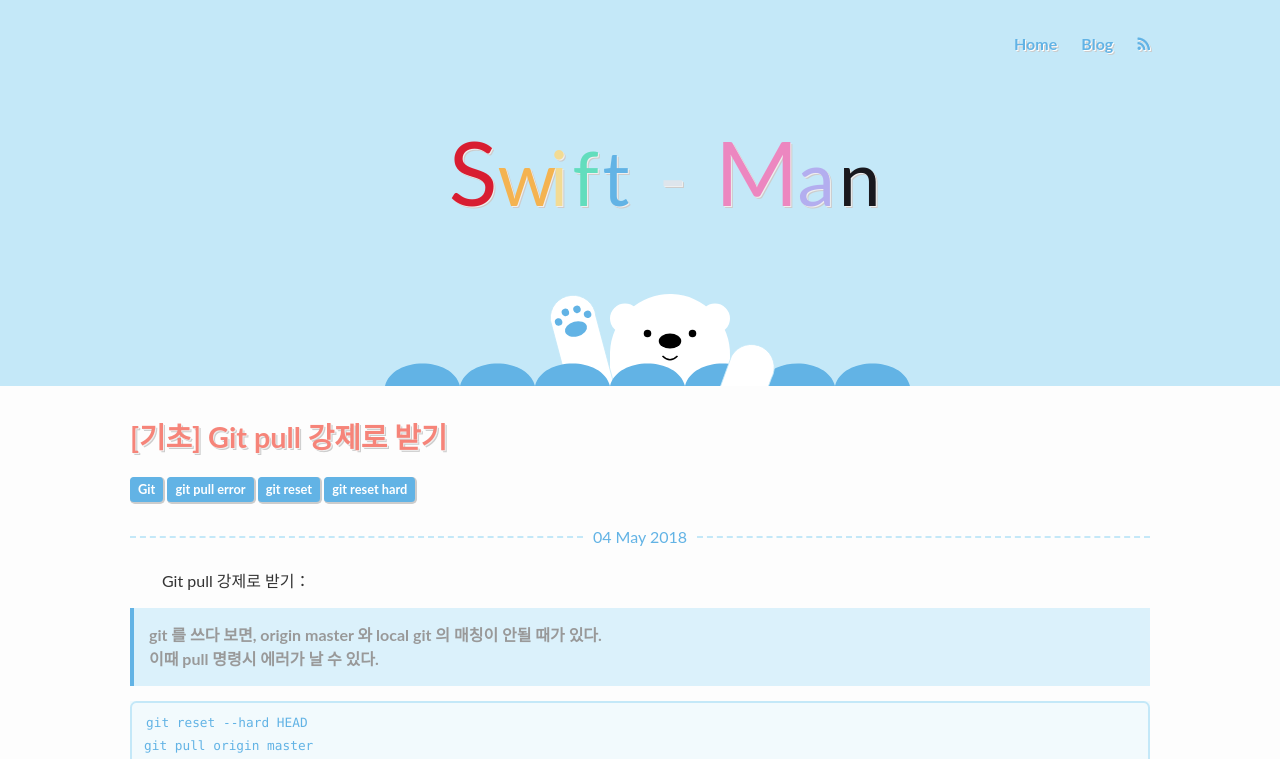
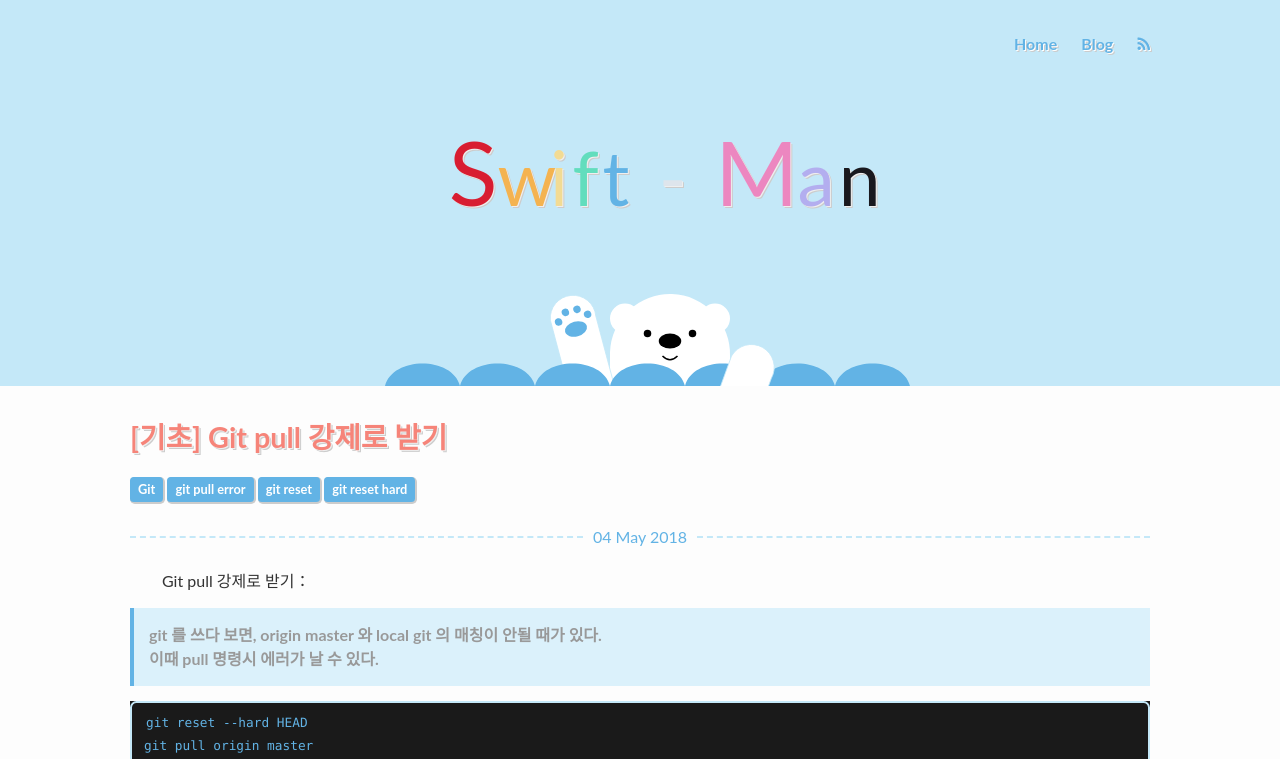
Before and after one commit to KimSeung-Jin/jiniopening.github.io, a Jekyll site: the page built from _posts/2018-05-04-git-reset-hard.md, in a window 1280 px wide. Shown: the top 759 px of the page. Built offline with Jekyll 4.4.1, drawn with Linux system fonts in a browser that asks for light colours; comment, search, counter and statistics services are not loaded.

Commit message:
Update _syntax-highlighting.scss

```diff
--- a/assets/_sass/_syntax-highlighting.scss
+++ b/assets/_sass/_syntax-highlighting.scss
@@ -6,7 +6,7 @@
 }
 
 .highlight {
-    background: lighten($light-blue,10%);
+    background: lighten(#000000,10%);
     //@extend %vertical-rhythm;
 
 	.c { color: #999988; font-style: italic } /* Comment */
```
